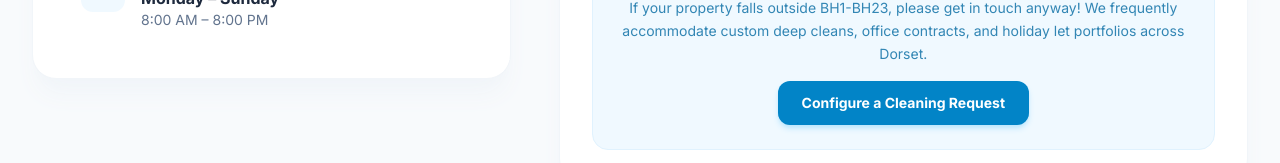
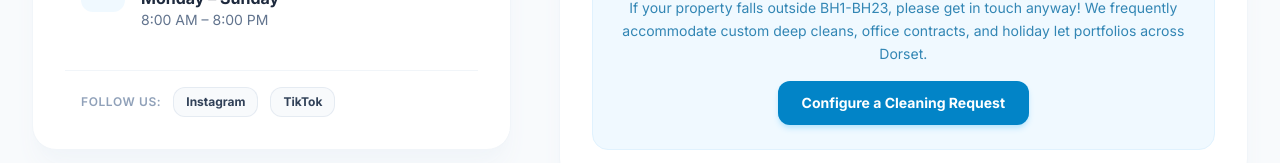
Before and after one commit to 4Buckscodes/sparklyspace, a Next.js app: page /contact in a window 1280 px wide. Shown: the part 900-1063 px from the top of the page. Built offline with nearby package versions, Linux system fonts and the light colour scheme.

Commit message:
feat: Update official TikTok and Instagram social links across Footer, Contact page, and JSON-LD schema

```diff
--- a/app/contact/page.tsx
+++ b/app/contact/page.tsx
@@ -95,6 +95,27 @@ export default function ContactPage() {
                     <p className="text-sm text-slate-500">8:00 AM – 8:00 PM</p>
                   </div>
                 </div>
+
+                {/* Social Channels */}
+                <div className="pt-4 border-t border-slate-100 flex items-center gap-3 px-4">
+                  <span className="text-xs font-semibold text-slate-400 uppercase tracking-wider">Follow Us:</span>
+                  <a
+                    href="https://www.instagram.com/sparklyspace01?utm_source=qr"
+                    target="_blank"
+                    rel="noopener noreferrer"
+                    className="inline-flex items-center gap-1.5 text-xs font-bold text-slate-700 hover:text-sky-600 bg-slate-50 hover:bg-sky-50 px-3 py-1.5 rounded-xl border border-slate-200/80 transition-colors"
+                  >
+                    Instagram
+                  </a>
+                  <a
+                    href="https://www.tiktok.com/@sparklyspace?_r=1&_t=ZN-98BbZfhfR8o"
+                    target="_blank"
+                    rel="noopener noreferrer"
+                    className="inline-flex items-center gap-1.5 text-xs font-bold text-slate-700 hover:text-sky-600 bg-slate-50 hover:bg-sky-50 px-3 py-1.5 rounded-xl border border-slate-200/80 transition-colors"
+                  >
+                    TikTok
+                  </a>
+                </div>
               </div>
             </div>
           </div>
--- a/app/layout.tsx
+++ b/app/layout.tsx
@@ -86,6 +86,10 @@ export default function RootLayout({
       "longitude": "-1.8796"
     },
     "url": "https://sparklyspace.co.uk",
+    "sameAs": [
+      "https://www.instagram.com/sparklyspace01",
+      "https://www.tiktok.com/@sparklyspace"
+    ],
     "priceRange": "££",
     "areaServed": [
       { "@type": "AdministrativeArea", "name": "Bournemouth" },
--- a/components/layout/Footer.tsx
+++ b/components/layout/Footer.tsx
@@ -113,7 +113,7 @@ export default function Footer() {
             <h3 className="text-white font-bold text-sm uppercase tracking-wider mb-4">Follow Us</h3>
             <div className="flex gap-4 mb-5">
               <a
-                href="https://www.instagram.com/sparklyspace"
+                href="https://www.instagram.com/sparklyspace01?utm_source=qr"
                 target="_blank"
                 rel="noopener noreferrer"
                 onClick={() => handleContactClick("instagram")}
@@ -127,7 +127,7 @@ export default function Footer() {
                 </svg>
               </a>
               <a
-                href="https://www.tiktok.com/@sparklyspace01"
+                href="https://www.tiktok.com/@sparklyspace?_r=1&_t=ZN-98BbZfhfR8o"
                 target="_blank"
                 rel="noopener noreferrer"
                 onClick={() => handleContactClick("tiktok")}
```
